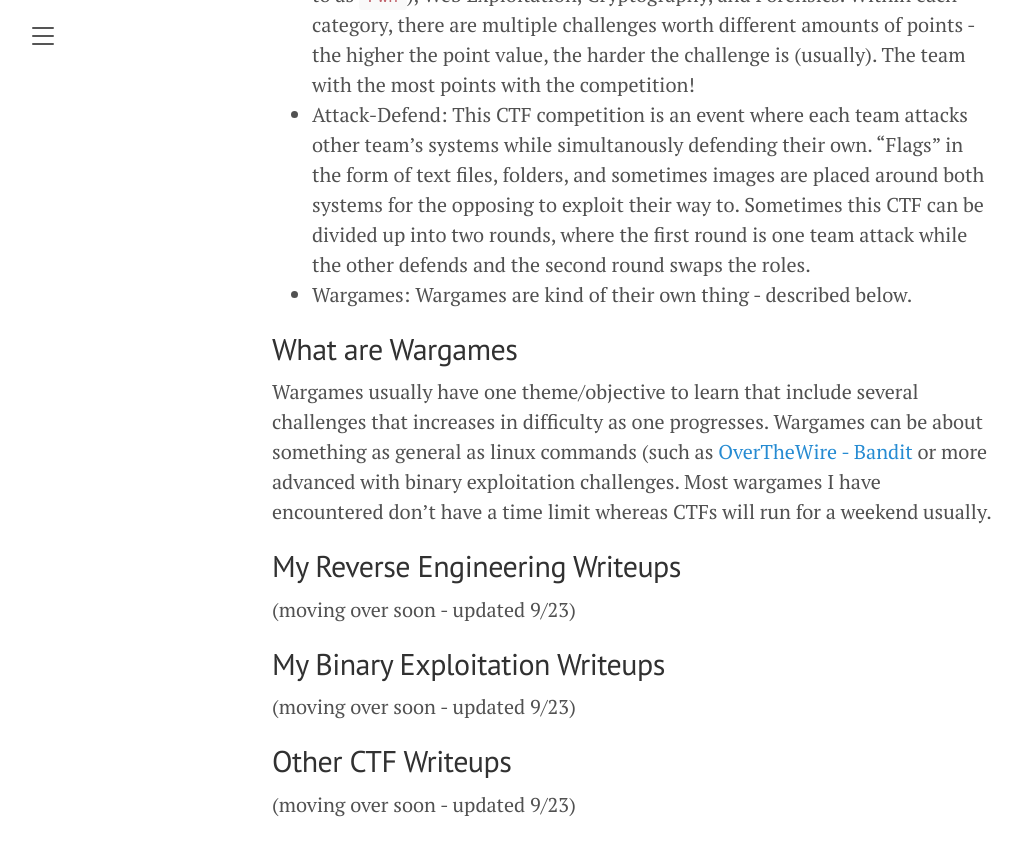
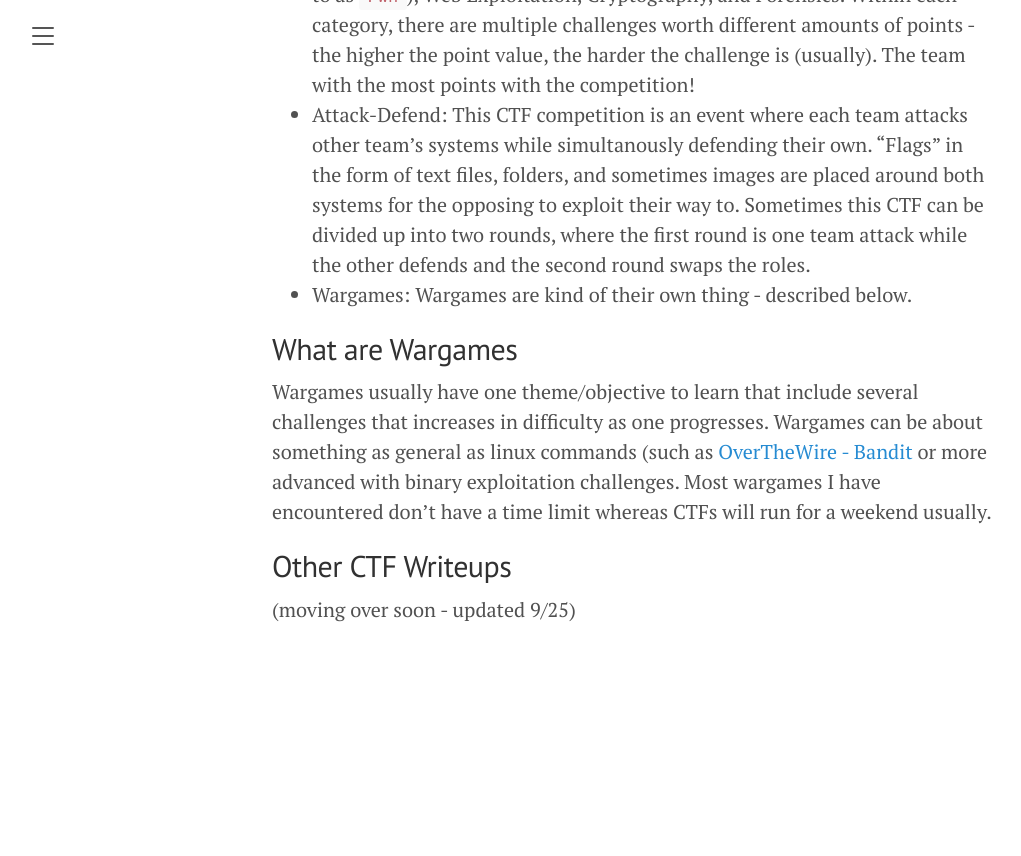
Before and after one commit to BurntxNoodle/blog, a Jekyll site: the page built from CTF.md, in a window 1280 px wide and 900 px high, scrolled down 1030 px. Shown: the top 856 px of the window, without its empty margins (8-1029 px from the left). Built offline with Jekyll 4.4.1, drawn with Linux system fonts in a browser that asks for light colours; after the commit the page ends 1735 px from its top, so only the background shows below that.

Commit message:
Updated CTF page

```diff
--- a/CTF.md
+++ b/CTF.md
@@ -9,8 +9,8 @@
 
 * [What are CTFs?](https://securitynoodle.github.io/CTF/#what-are-ctfs)
 * [What are Wargames?](https://securitynoodle.github.io/CTF/#what-are-wargames)
-* [My Reverse Engineering Writeups](https://securitynoodle.github.io/CTF/#my-reverse-engineering-writeups)
-* [My Binary Exploitation (Pwn) Writeups](https://securitynoodle.github.io/CTF/#my-binary-exploitation-writeups)
+* [My Reverse Engineering Writeups](https://securitynoodle.github.io/CTF/ReverseEngineering/)
+* [My Binary Exploitation (Pwn) Writeups](https://securitynoodle.github.io/CTF/BinaryExploitation/)
 * [Other CTF Writeups](https://securitynoodle.github.io/CTF/#other-ctf-writeups)
 
 ## What are CTFs
@@ -23,11 +23,5 @@
 ## What are Wargames
 Wargames usually have one theme/objective to learn that include several challenges that increases in difficulty as one progresses. Wargames can be about something as general as linux commands (such as [OverTheWire - Bandit](https://overthewire.org/wargames/bandit/) or more advanced with binary exploitation challenges. Most wargames I have encountered don't have a time limit whereas CTFs will run for a weekend usually.
 
-## My Reverse Engineering Writeups
-(moving over soon - updated 9/23)
-
-## My Binary Exploitation Writeups
-(moving over soon - updated 9/23)
-
 ## Other CTF Writeups
-(moving over soon - updated 9/23)
+(moving over soon - updated 9/25)
```
